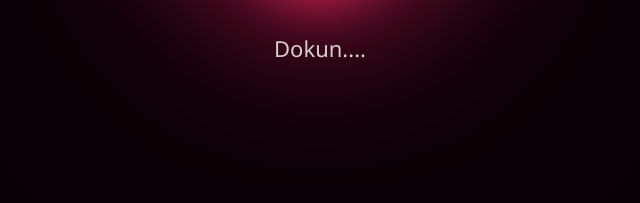
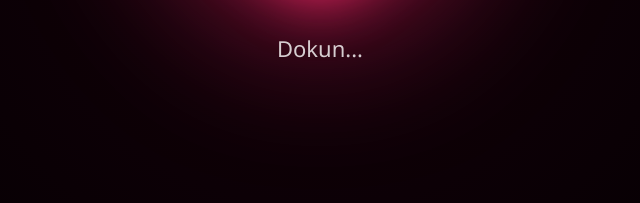
Before and after one commit to SilentLex/dogacik, a plain HTML site: page index.html in a window 1280 px wide. Shown: the part 496-699 px from the top of the page, 320-960 px from the left. Drawn offline with Linux system fonts and the light colour scheme.

Commit message:
Update index.html

```diff
--- a/index.html
+++ b/index.html
@@ -29,7 +29,7 @@
     "/>
   </svg>
 
-  <div class="text">Dokun....</div>
+  <div class="text">Dokun...</div>
 </div>
 
 <!-- MESAJ -->
```
